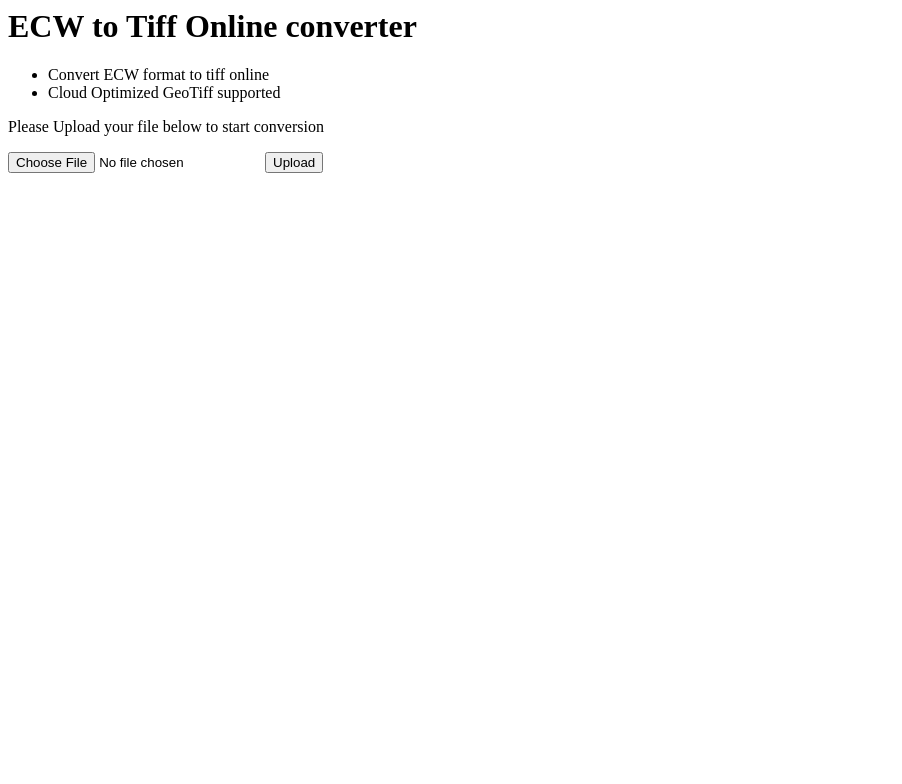
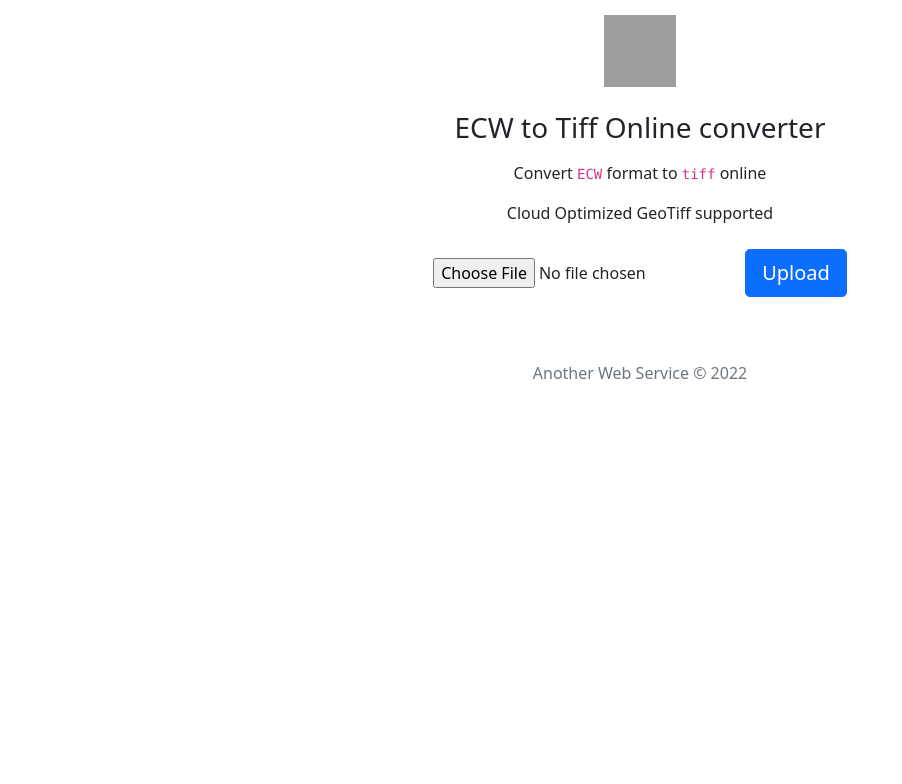
Before and after one commit to KarmaComputing/ecw-to-tiff-conversion, a Flask app: page / in a window 1280 px wide. Shown: the top 784 px of the page, without its empty margins (0-902 px from the left). Run offline with Flask 2, Linux system fonts and the light colour scheme; grey boxes are pictures that could not be loaded.

Commit message:
added some stlye huzar!

```diff
--- a/templates/homepage.html
+++ b/templates/homepage.html
@@ -3,20 +3,47 @@
         <title>ecw to tiff online</title>
         <meta name="viewport" content="width=device-width, initial-scale=1" />
         <meta name="description" content="Convert ECW format to tiff online, also supports GeoTiff">
+        <link href="https://cdn.jsdelivr.net/npm/bootstrap@5.0.2/dist/css/bootstrap.min.css" rel="stylesheet" integrity="sha384-EVSTQN3/azprG1Anm3QDgpJLIm9Nao0Yz1ztcQTwFspd3yD65VohhpuuCOmLASjC" crossorigin="anonymous">
+        <script src="https://cdn.jsdelivr.net/npm/bootstrap@5.0.2/dist/js/bootstrap.bundle.min.js" integrity="sha384-MrcW6ZMFYlzcLA8Nl+NtUVF0sA7MsXsP1UyJoMp4YLEuNSfAP+JcXn/tWtIaxVXM" crossorigin="anonymous"></script>
     </head>
 
-    <h1>ECW to Tiff Online converter</h1>
+    <style>
+        body {
+            margin: 15px;
+        }
+        header {
+            background-color: blueviolet;
+        }
 
-    <ul>
-        <li>Convert ECW format to tiff online</li>
-        <li>Cloud Optimized GeoTiff supported</li>
-    </ul>
+        #upload-btn-container {
+            display: flex;
+            align-items: center;
+            justify-content: center;
+        }
+    </style>
+  <body>
+    <div class="container">
+        <div class="row">
+            <div class="col">
+                <form class="" method=post enctype=multipart/form-data>
+                    <div class="text-center mb-4">
+                        <img class="mb-4" src="https://upload.wikimedia.org/wikipedia/commons/4/45/Dem.jpg" alt="" width="72" height="72">
+                        <h1 class="h3 mb-3 font-weight-normal">ECW to Tiff Online converter</h1>
+                        <p>Convert <code>ECW</code> format to <code>tiff</code> online</p>
+                        <p>Cloud Optimized GeoTiff supported</p>
+                    </div>
 
-    <p>Please Upload your file below to start conversion</p>
-
-    <form method=post enctype=multipart/form-data>
-      <input type=file name=file>
-      <input type=submit value=Upload>
-    </form>
+                    <div id="upload-btn-container" class="form-label-group">
+                        <input type="file" name="file" required />
+                        <input class="btn btn-lg btn-primary btn-block" type="submit" value="Upload"/>
+                    </div>
+            </div>
+        </div>
+        <div class="row justify-content-center">
+            <p class="mt-5 mb-3 text-muted text-center">Another Web Service &copy; 2022</p>
+            </form>
+        </div>
+    </div>
+  </body>
 
 </html>
```
